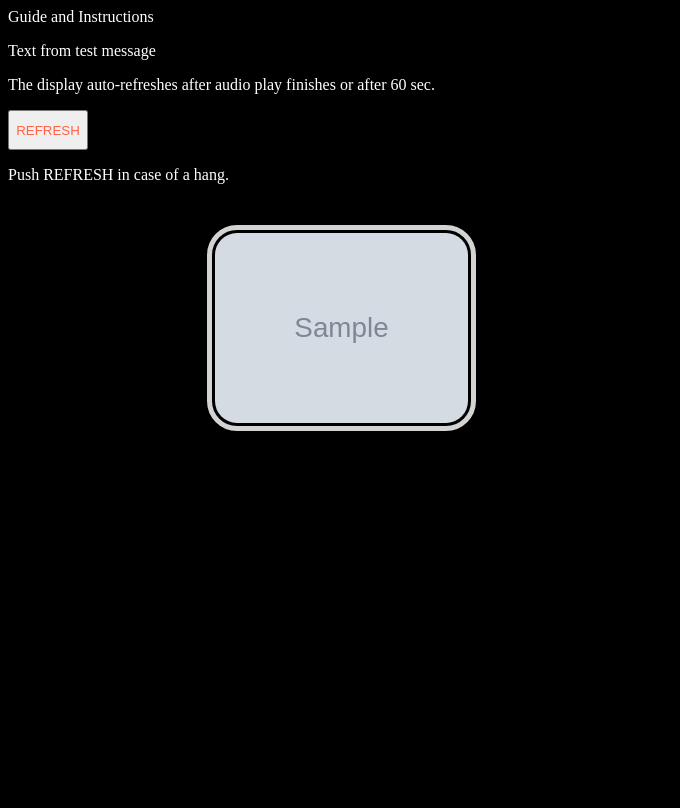
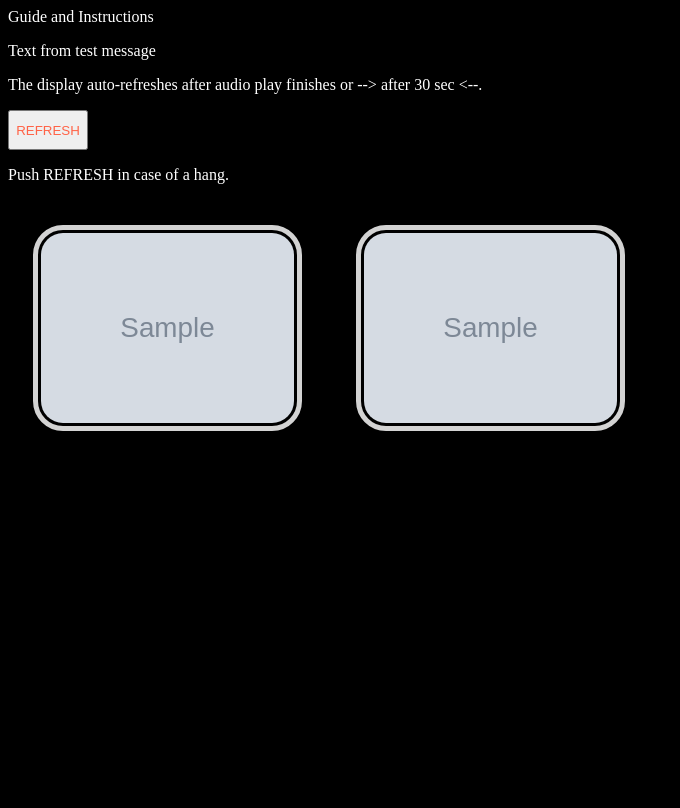
Before and after one commit to stevenpaulrussell/audios, a Django app: template templates/audio_test2.html in a window 1280 px wide. Shown: the whole page, without its empty margins (0-680 px from the left). Run offline with Django 3.2, Linux system fonts and the light colour scheme; the template is opened without the code that fills it: most values are stand-ins (such as "Sample title", 1, 10 or a date in 2020); grey boxes marked "Sample" are stand-in pictures; parts of the project's set-up code (start-up, migrations or seed data) failed here and were passed over.

Commit message:
Intermediate commit. No tests done yet

```diff
--- a/templates/audio_test2.html
+++ b/templates/audio_test2.html
@@ -15,9 +15,6 @@
             height: auto;
             width: 20%;
         }
-        .profile_image0 {
-            border: 10px solid chartreuse;
-        }
         .postcard_image {
             border: 1px solid black;
             border-radius: 1px;
@@ -29,36 +26,43 @@
         }
     </style>
 </header>
-<body onload="set_auto_refresh_watchdog()">
+<body>
     <p>Guide and Instructions</p>
     <p>Text from test message</p>
-    <p>The display auto-refreshes after audio play finishes or after 60 sec. </p>
+    <p>The display auto-refreshes after audio play finishes or --> after 30 sec <--.   </p>
     <button type="button" onclick="play_ended()" style="height:40px; width:80px; color:tomato">REFRESH</button>
     <p>Push REFRESH in case of a hang.</p>
-    <! {% for from_tel, a_card in data_items.items %} >
-    {for a_card in data_items}
-        <audio id='{{a_card.postcard_audio_id}}'  onplay="profile_clicked('{{from_tel}}')" onended="play_ended('{{from_tel}}')">
-            <source src="{{a_card.card_audio_url}}" />
-        </audio>
-        <img
-            id="{{from_tel}}"
-            class="profile_image{{a_card.times_played}}"
-            postcard_audio_id="{{a_card.postcard_audio_id}}"
-            src="{{a_card.profile_photo_url}}"
-            profile_image="{{a_card.profile_photo_url}}"
-            postcard_image="{{a_card.card_image_url}}"
-            times_played="{{a_card.times_played}}"
-            played_it_url="{{a_card.played_this_card}}"
-            onClick="document.getElementById('{{a_card.postcard_audio_id}}').play()"
-        />
-        {% endfor %}
+
+    <audio id="audio_to_test"  onplay="profile_clicked('audio_to_test')" onended="play_ended('audio_to_test')">
+        <source src="{{data_items.to_test.card_audio_url}}" />
+    </audio>
+    <img
+        id="to_test"
+        postcard_audio_id="audio_to_test"
+        src="{{data_items.to_test.profile_photo_url}}"
+        profile_image="{{data_items.to_test.profile_photo_url}}"
+        postcard_image="{{data_items.to_test.card_image_url}}"
+        onClick="document.getElementById('audio_to_test').play()"
+    />
+
+    <audio id='audio_working_example'  onplay="profile_clicked('audio_working_example')" onended="play_ended('audio_working_example')">
+        <source src="{{data_items.working_example.card_audio_url}}" />
+    </audio>
+    <img
+        id="working_example"
+        postcard_audio_id="{{data_items.working_example.postcard_audio_id}}"
+        src="{{data_items.working_example.profile_photo_url}}"
+        profile_image="{{data_items.working_example.profile_photo_url}}"
+        postcard_image="{{data_items.working_example.card_image_url}}"
+        onClick="document.getElementById('audio_working_example').play()"
+    />
+
         <script>
             const profile_clicked = function(postcard_sender) {
                 my_postcard = document.getElementById(postcard_sender);
                 my_postcard.src = my_postcard.getAttribute('postcard_image');
                 my_postcard.className = "postcard_image";
-                my_postcard.watchdog_for_play_fail = setTimeout(watchdog_reloads, 60*1000, 'Timeout before play_ended.');
-                fetch(my_postcard.getAttribute('played_it_url'));
+                my_postcard.watchdog_for_play_fail = setTimeout(watchdog_reloads, 30*1000, 'Timeout before play_ended.');
             }
             const play_ended = function(postcard_sender) {
                 console.log('In play_ended!');
@@ -72,9 +76,6 @@
                 document.location.reload();
                 return false;
             }
-            const set_auto_refresh_watchdog = function() {
-                setTimeout(watchdog_reloads, 3600*1000, 'Looking for new postcards.');
-            }
         </script>
 </body>
 </html>
```
Also changed, not shown: audios/views.py (+17 -4 lines).
